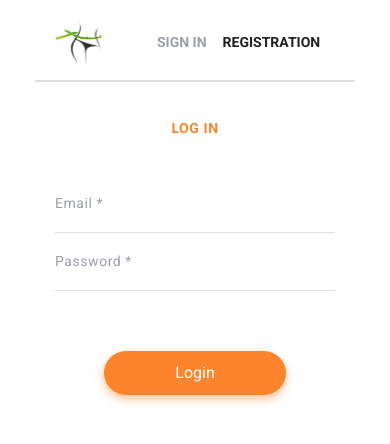
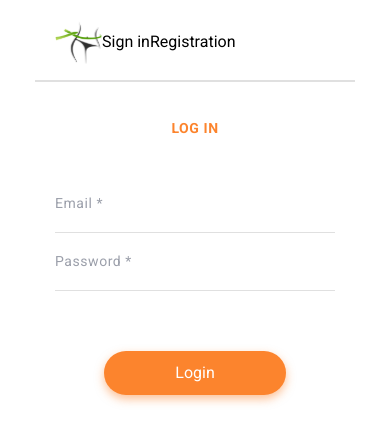
Before and after one commit to xWinst/slimmomsFrontend, a React (Create React App) app: page /login in a window 390 px wide. Shown: the top 444 px of the page. Built offline with nearby package versions, Linux system fonts and the light colour scheme; no server answers; what notiflix would draw is missing.

Commit message:
Add mobile menu

```diff
--- a/src/components/NavBar/NavBar.jsx
+++ b/src/components/NavBar/NavBar.jsx
@@ -2,52 +2,73 @@ import { NavLink } from 'react-router-dom';
 import s from './NavBar.module.css';
 import { useSelector } from 'react-redux';
 
-const NavBar = () => {
+
+import { useState } from 'react';
+import MenuIcon from '@mui/icons-material/Menu';
+import CloseIcon from '@mui/icons-material/Close';
+
+const getActive = ({ isActive }) => (isActive ? s.linkActive : s.link);
+const getmobileLinkActive = ({ isActive }) => (isActive ? s.mobileNavigationLink : s.mobileNavigationLinkActive);
+const NavBar = ({ isHidden }) => {
     const isLoggedIn = useSelector(state => state.user.isLoggedIn);
+    const hidden = isHidden ? s.isHidden : null; // ховає навігацію на Login Page та Registration Page
+
+    const [visibleMenu, setVisibleMenu] = useState(false);
+
+
+  const handleMenuBtnClick = () => {
+    setVisibleMenu(prev => !prev);
+  };
     return (
-        <nav className={s.navig}>
-            {isLoggedIn ? (
+        <nav className={`${s.navigation} ${hidden}`}>
+            {!isLoggedIn && (
                 <>
+                    <NavLink to="/login" className={getActive}>
+                        Sign in
+                    </NavLink>
+                    <NavLink to="/register" className={getActive}>
+                        Registration
+                    </NavLink>
+                </>
+            )}
+            {isLoggedIn && (
+                <div className={s.isHidden}>
+                    {visibleMenu ? (
+                        <>
+                            <CloseIcon onClick={handleMenuBtnClick} />
+                            <ul className={s.mobileNavigation}>
+                                <li className={s.mobileNavigationItem}>
                                     <NavLink
-                        className={s.navlink}
-                        style={({ isActive }) => ({
-                            color: isActive ? '#9b9faa' : '#212121',
-                        })}
                                         to="/diary"
+                                        className={getmobileLinkActive}
                                     >
                                         Diary
                                     </NavLink>
+                                </li>
+                                <li className={s.mobileNavigationItem}>
                                     <NavLink
-                        className={s.navlink}
-                        style={({ isActive }) => ({
-                            color: isActive ? '#9b9faa' : '#212121',
-                        })}
                                         to="/calculator"
+                                        className={getmobileLinkActive}
                                     >
                                         Calculator
                                     </NavLink>
+                                </li>
+                            </ul>
                         </>
                     ) : (
-                <>
-                    <NavLink
-                        className={s.navlink}
-                        style={({ isActive }) => ({
-                            color: isActive ? '#9b9faa' : '#212121',
-                        })}
-                        to="/login"
-                    >
-                        Sign in
+                        <MenuIcon onClick={handleMenuBtnClick} />
+                    )}
+                </div>
+            )}
+            {isLoggedIn && (
+                <div className={s.toggleHidden}>
+                    <NavLink to="/diary" className={getActive} >
+                        Diary
                     </NavLink>
-                    <NavLink
-                        className={s.navlink}
-                        style={({ isActive }) => ({
-                            color: isActive ? '#9b9faa' : '#212121',
-                        })}
-                        to="/register"
-                    >
-                        Registration
+                    <NavLink to="/calculator" className={getActive} >
+                        Calculator
                     </NavLink>
-                </>
+                </div>
             )}
         </nav>
     );
```
Lines whose indentation alone changed are shown as unchanged.
